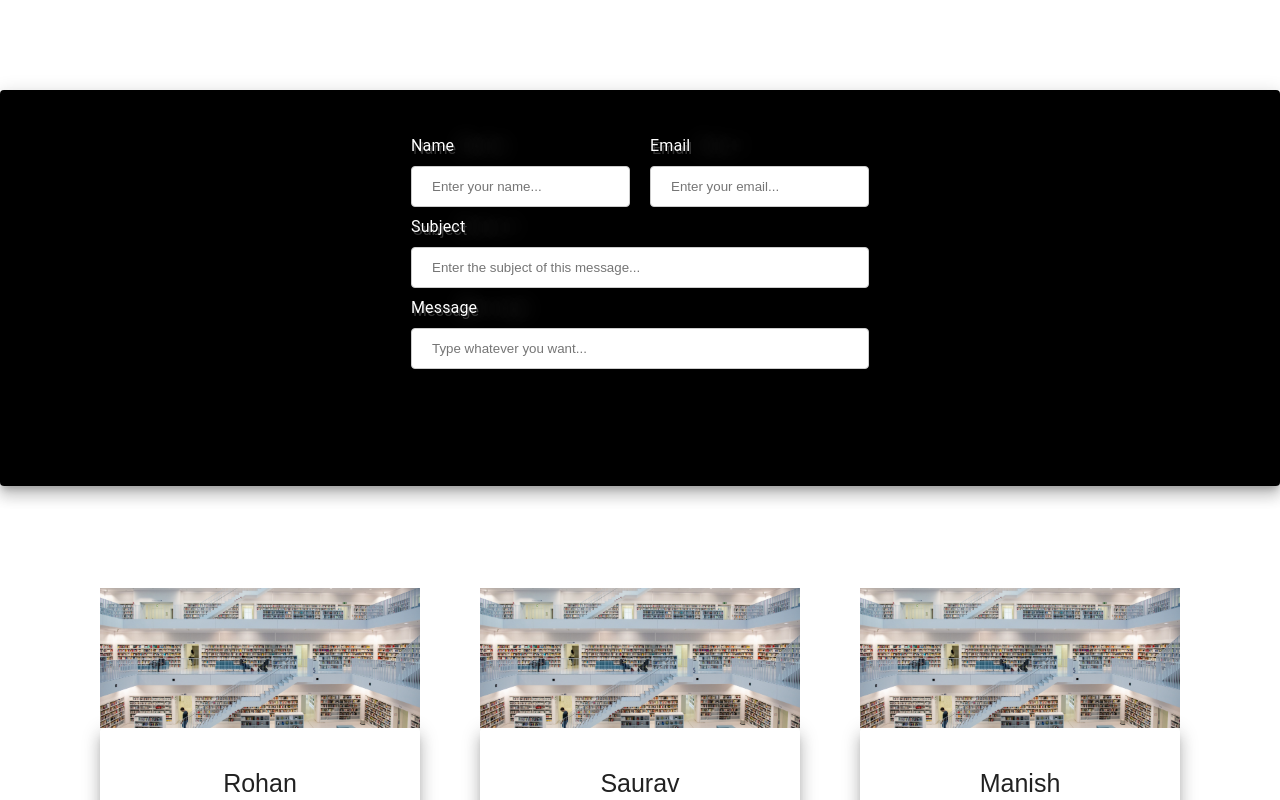
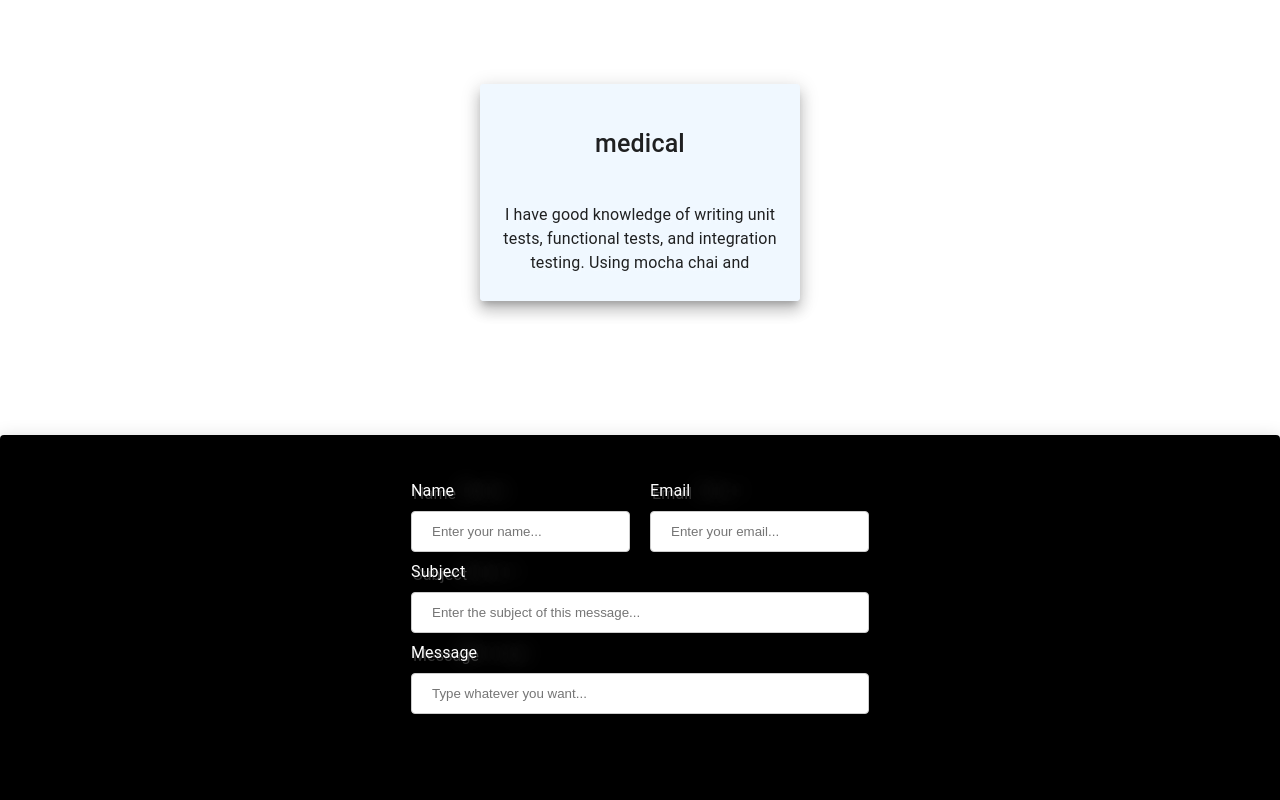
Before and after one commit to shivamt07/Vardaan, a React (Create React App) app: page / in a window 1280 px wide. Shown: the part 1040-1840 px from the top of the page. Built offline with nearby package versions, Linux system fonts and the light colour scheme.

Commit message:
css changes

```diff
--- a/src/components/founderProfile.js
+++ b/src/components/founderProfile.js
@@ -12,7 +12,6 @@ export default function ActionAreaCard() {
   let cardData = [
     { key: 1, title: "Rohan", subheading: "Founder, Deal with all the medical and railway contracts " },
     { key: 2, title: "Saurav", subheading: "Co Founder, Deal with all the Automobiles and other sectors " },
-    { key: 3, title: "Manish", subheading: "Co Founder, Deal with all the CCTV and other sectors" },
   ];
 
   return (
--- a/src/components/knowmore.js
+++ b/src/components/knowmore.js
@@ -13,6 +13,7 @@ let cardData = [
   { key: 1, title: "Automobiles", subheading: "I have a good knowledge of JavaScript and have done many projects on javascript related frameworks and libraries." },
   { key: 2, title: "CCTV", subheading: "I worked on a couple of projects to make Accessibility for the Differently abled people and having good knowledge of WCAG 2.0 and WCAG 3.0." },
   { key: 3, title: "Railway", subheading: "I have good knowledge of writing unit tests, functional tests, and integration testing. Using mocha chai and Cypress.io" },
+  { key: 4, title: "medical", subheading: "I have good knowledge of writing unit tests, functional tests, and integration testing. Using mocha chai and Cypress.io" },
 ];
 function MyServices() {
   return (
```
